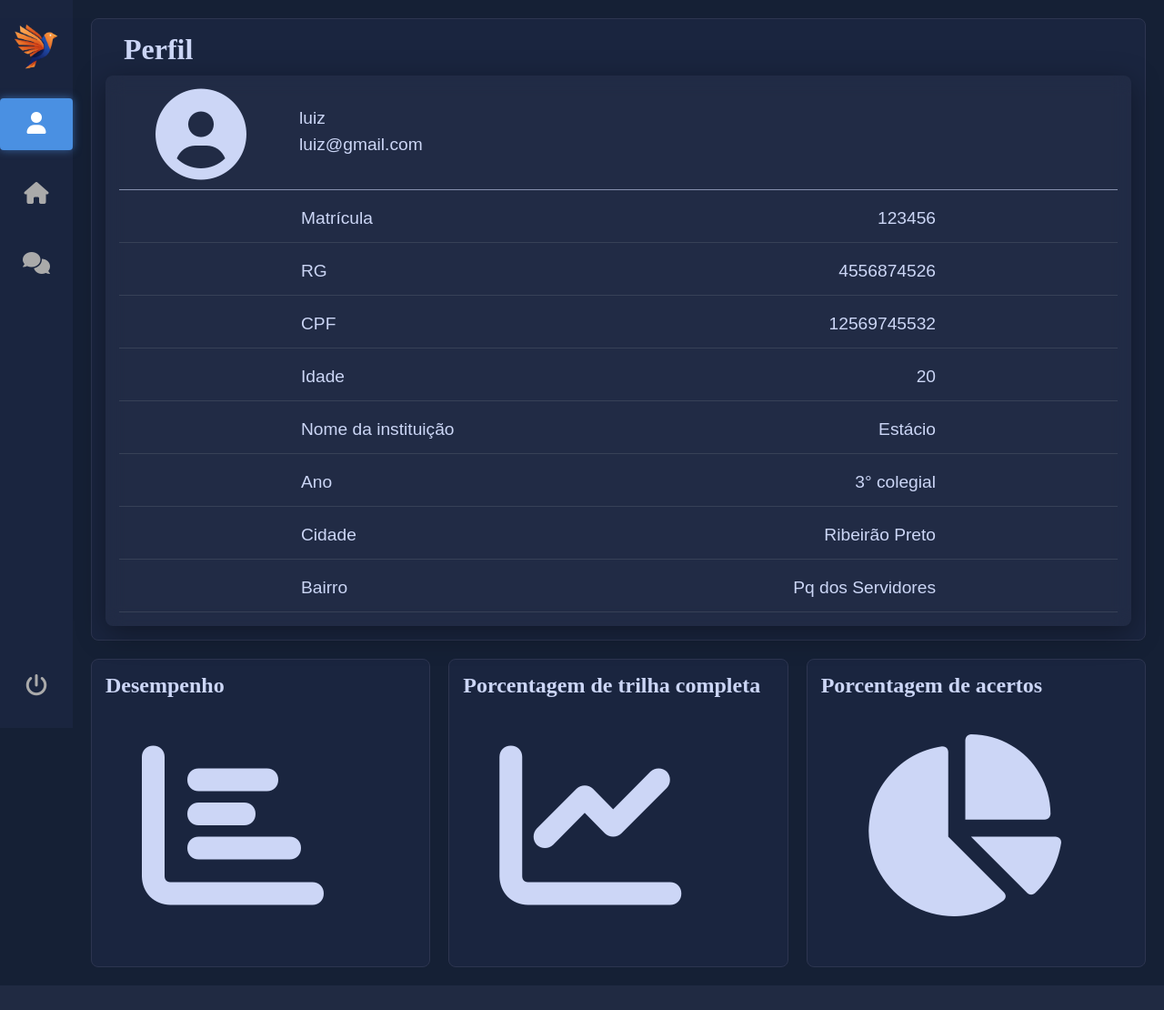
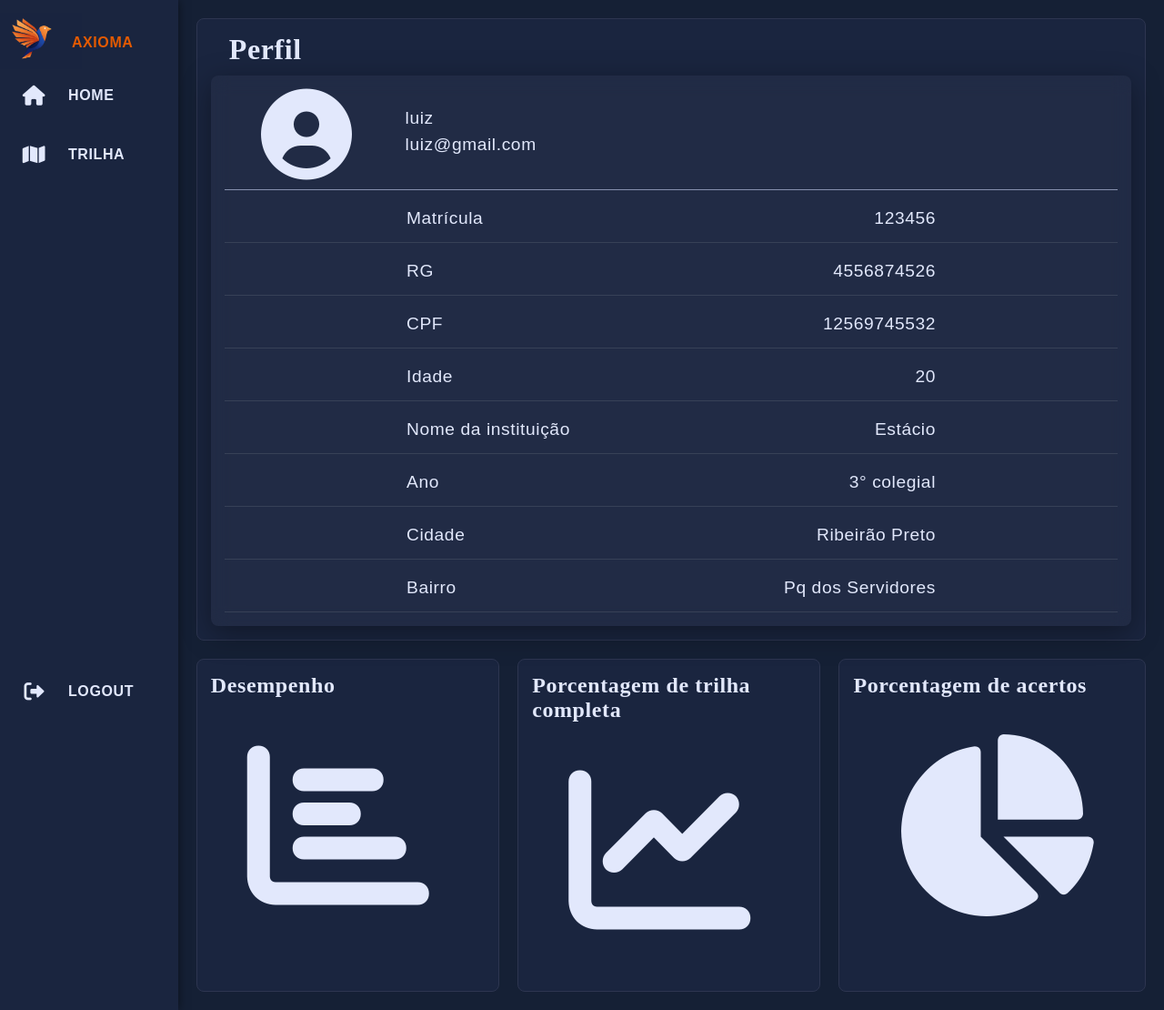
Before and after one commit to lfmds/Projeto-Claro-Educacao, a Flask app: page /perfil in a window 1280 px wide. Shown: the whole page at 91% size. Before the commit the page ends 1083 px from the top, so only its background shows below. Run offline with Flask 3, Linux system fonts and the light colour scheme; a user stored in the database is signed in.

Commit message:
Alteração na sidebar tela de perfil

```diff
--- a/app/tela_perfil/static/css/perfil.css
+++ b/app/tela_perfil/static/css/perfil.css
@@ -1,12 +1,4 @@
 @import url('https://cdnjs.cloudflare.com/ajax/libs/font-awesome/6.0.0-beta3/css/all.min.css');
-
-/* Variáveis de cor para a Sidebar (AZUL MAIS ESCURO) */
-:root {
-    --fundo-sidebar: #1A253F; /* Azul ainda mais Escuro */
-    --cor-icone-inativo: #AAA; /* Cinza claro para ícones inativos */
-    --cor-destaque: #4A90E2; /* Azul Vibrante para o destaque */
-    --largura-sidebar: 80px; /* Largura da barra lateral */
-}
 
 * {
     margin: 0;
@@ -16,7 +8,9 @@
 
 body {
     background-color: #152035;
-    color: #ccd6f6;
+    color: #e2e8fc;
+
+    letter-spacing: 0.6px;
     /* Configura o body para usar flexbox e garantir a altura total */
     display: flex;
     min-height: 100vh;
@@ -26,145 +20,155 @@ body {
 /* Estilos da Sidebar Vertical */
 /* ------------------------------------------- */
 .sidebar {
-    width: var(--largura-sidebar);
-    height: 100vh;
-    background-color: var(--fundo-sidebar);
-    position: fixed; /* FIXA a barra lateral na tela */
-    top: 0;
-    left: 0;
-    padding-top: 20px;
-    z-index: 1000;
-    box-shadow: #ccd6f6;
-    /* MODIFICAÇÃO: Usamos flexbox para posicionar o nav-item do logout no final */
-    display: flex;
-    flex-direction: column;
+    width: 72px; /* Largura inicial */
+    min-height: 100vh;/* Garante que preencha a altura mínima da viewport */
+    z-index: 1;
+    background: #1A253F;
+    overflow: hidden;
+    transition: 0.6s ease;
+    box-shadow: 0 0 10px rgba(0, 0, 0, 0.5);
 }
 
-/* Estilização para a sua logo */
-.sidebar-logo {
-    width: 120px;
-    position: relative;
-    left: 50%;
-    transform: translateX(-50%);
-    height: auto;
-    display: block;
-    margin-top: 0;
-    margin-bottom: 10px;
+.sidebar:hover{
+    width: 200px;
+    transition: 0.6s ease;
+
 }
 
-.sidebar-nav {
-    /* MODIFICAÇÃO: O nav-item deve ocupar o espaço restante (push) */
-    flex-grow: 1;
+.logo-container {
     display: flex;
-    flex-direction: column;
+    align-items: center; /* **MANTÉM O ALINHAMENTO VERTICAL** */
+    height: 70px;
 }
 
-.sidebar-nav ul {
-    list-style: none;
-    padding: 0;
-    margin: 0;
-    /* MODIFICAÇÃO: Ocupa todo o espaço e usa flexbox para justificar o conteúdo */
-    flex-grow: 1;
-    display: flex;
-    flex-direction: column;
-    justify-content: flex-start; /* Itens normais no topo */
+.sidebar-logo{
+    position: static;
+    width: 110px; /* Tamanho da logo reduzido */
+    padding-top: 20px;
+    object-fit: contain; /* Garante que a imagem caiba sem distorção */
+    transform: translateX(-18%);
 }
 
-.nav-item {
-    margin: 10px 0;
+.text-logo{
+    font-family: "Poppins", sans-serif;
+    color: #E35A01;
     position: relative;
+    display: flex;
+    font-size: 16px;
+    text-transform: uppercase;
+    letter-spacing: 0.6px;
+    font-weight: 900;
+    transform: translate(-46%, 12px);
 }
 
-/* NOVO: A Lógica de posicionamento do botão de logout */
-.sidebar-nav ul li:last-child {
-    margin-top: auto; /* Empurra o último item (logout) para o final */
-    margin-bottom: 20px; /* Espaçamento da base da sidebar */
+.sidebar ul{
+    position: relative;
+    /* Mudar height para min-height para garantir que ele se estique */
+    min-height: 90vh;
+    padding-bottom: 70px;
 }
 
-/* REMOVIDO: A regra .fa-power-off que estava mal posicionada */
-/* REMOVIDO o código original:
-.fa-power-off{
-    position: fixed;
-    bottom: 0;
-    transform: translateX(-50%);
-    padding-bottom: 30px;
-}
-*/
-
-.nav-item a {
-    display: block;
-    text-align: center;
-    color: var(--cor-icone-inativo);
-    padding: 15px 0;
-    font-size: 24px;
-    text-decoration: none;
-    transition: color 0.2s;
+.sidebar ul li{
+    list-style: none;
+    margin: 5px 0;
 }
 
-/* NOVO: Estilização do formulário e botão de logout */
-.logout-form {
+.sidebar ul li:hover{
+    background: #2D2D2D;
+    border-left: 4px solid #F7931E;
+}
+
+.sidebar ul li a{
+    position: relative;
     display: flex;
-    height: 100%;
+    white-space: nowrap;
+    text-decoration: none;
+    color: #e2e8fc
+}
+
+/* MODIFICAÇÃO AQUI: Ajuste do last-child para dar um pequeno padding bottom */
+.sidebar ul li:last-child{
+    position: absolute;
+    bottom: 0px;
     width: 100%;
 }
 
-.icon-button {
-    /* Reseta a aparência de botão */
+.sidebar ul li form .logout-button-container {
+    position: relative;
+    display: flex; /* Mantém o display flex para alinhar .icone e .text */
+    white-space: nowrap;
+    text-decoration: none;
+    color: #e2e8fc;
+
+    /* Remove a decoração padrão do botão: */
     background: none;
     border: none;
+    padding: 0;
     cursor: pointer;
-    padding: 15px 0; /* O mesmo padding do .nav-item a */
-    margin: 0;
 
-    /* Copia as propriedades de texto/cor do link */
-    color: var(--cor-icone-inativo);
-    font-size: 24px;
-    text-decoration: none;
-    transition: color 0.2s;
+    /* Garante que o botão tenha o mesmo tamanho dos links */
+    width: 100%;
+    min-width: 75px;
+    height: 60px;
+    font-size: 22px;
+}
 
-    /* Centraliza o ícone dentro do botão */
+.sidebar ul li a .icone, .sidebar ul li form .logout-button-container .icone{
+    /* NOVO SELETOR ADICIONADO */
+    position: relative;
+    display: flex;
+    justify-content: center;
+    align-items: center;
+    min-width: 75px;
+    height: 60px;
+    font-size: 22px;
+}
+
+.sidebar ul li a .text,.sidebar ul li form .logout-button-container .text{ /* NOVO SELETOR ADICIONADO */
+    font-family: "Poppins", sans-serif;
+    position: relative;
     display: flex;
     align-items: center;
-    justify-content: center;
-    width: 100%;
+    height: 60px;
+    font-size: 16px;
+    text-transform: uppercase;
+    letter-spacing: 0.6px;
+    font-weight: 550;
 }
 
-/* NOVO: Efeito ao passar o mouse no botão */
-.icon-button:hover {
-    color: white; /* Cor do hover igual ao link */
+.sidebar ul li a .icone{
+    position: relative;
+    display: flex;
+    justify-content: center;
+    align-items: center;
+    min-width: 75px;
+    height: 60px;
+    font-size: 22px;
+}
+
+.sidebar ul li a .text{
+    font-family: "Poppins", sans-serif;
+    position: relative;
+    display: flex;
+    align-items: center;
+    height: 60px;
+    font-size: 16px;
+    text-transform: uppercase;
+    letter-spacing: 0.6px;
+    font-weight: 550;
+}
+
+/* ------------------------------------------- */
+/* Desloca o Conteúdo Principal (CORREÇÃO APLICADA) */
+/* ------------------------------------------- */
+.main-content {
+    flex-grow: 1;
 }
 
 
-/* Efeito de destaque (o retângulo azul) */
-.nav-item.active {
-    background-color: var(--cor-destaque);
-    border-radius: 4px;
-    box-shadow: 0 0 10px rgba(74, 144, 226, 0.6);
-}
-
-/* Cor do ícone no estado ativo */
-.nav-item.active a,
-.nav-item.active .icon-button { /* Aplica o branco tanto ao link quanto ao botão */
-    color: white;
-}
-
-/* Efeito ao passar o mouse */
-.nav-item a:hover:not(.active a) {
-    color: white;
-}
-
 /* ------------------------------------------- */
-/* Desloca o Conteúdo Principal */
+/* Estilos do Dashboard e Conteúdo */
 /* ------------------------------------------- */
-.main-content {
-    margin-left: var(--largura-sidebar);
-    flex-grow: 1;
-}
-
-/* ------------------------------------------- */
-/* Estilos dos Painéis e Layouts (Nenhuma alteração aqui) */
-/* ------------------------------------------- */
-
 .dashboard-container1{
     display: flex;
     width: 100%;
--- a/app/tela_perfil/templates/perfil.html
+++ b/app/tela_perfil/templates/perfil.html
@@ -1,5 +1,6 @@
 <!DOCTYPE html>
 <html lang="en">
+
 <head>
     <meta charset="UTF-8">
     <meta name="viewport" content="width=device-width, initial-scale=1.0">
@@ -10,38 +11,37 @@
 
     <div class="sidebar">
 
+        <div class="logo-container">
             <img src="{{ url_for('perfil.static', filename='css/logo_axioma.webp') }}" class="sidebar-logo">
+            <span class="text-logo">Axioma</span>
+        </div>
 
-    <nav class="sidebar-nav">
         <ul>
-            <li class="nav-item active">
-                <a href="#">
-                    <i class="fas fa-user"></i>
+            <li>
+                <a href="{{ url_for('trilha.telatrilha') }}">
+                    <span class="icone"><i class="fas fa-house"></i></span>
+                    <span class="text">Home</span>
                 </a>
             </li>
 
-            <li class="nav-item">
-                <a href="{{ url_for('trilha.telatrilha') }}">
-                    <i class="fas fa-home"></i>
+            <li>
+                <a href="{{ url_for('forum.forum_page') }}">
+                    <span class="icone"><i class="fas fa-map"></i></span>
+                    <span class="text">Trilha</span>
                 </a>
             </li>
 
-            <li class="nav-item">
-                <a href="{{ url_for('forum.forum_page') }}">
-                    <i class="fa-solid fa-comments"></i>
-                </a>
-            </li>
-
-            <li class="nav-item">
-                <form method="POST" action="{{ url_for('perfil.perfil_page') }}" class="logout-form">
-                    <button type="submit" name="action" value="logout" class="icon-button">
-                        <i class="fa-solid fa-power-off"></i>
+            <li>
+                <form method="POST" action="{{ url_for('perfil.perfil_page') }}">
+                    <button type="submit" name="action" value="logout" class="logout-button-container">
+                        <span class="icone"><i class="fa-solid fa-right-from-bracket"></i></span>
+                        <span class="text">Logout</span>
                     </button>
                 </form>
             </li>
         </ul>
-    </nav>
     </div>
+
 
     <div class="main-content">
         <div class="dashboard-container1">
@@ -53,7 +53,8 @@
                         <div class="header-perfil">
                             <i class="fas fa-user-circle perfil-icone"></i>
                             <div class="info-header-perfil">
-                            <p>{{ user.username }}</p> <p>{{ user.email }}</p>
+                                <p>{{ user.username }}</p>
+                                <p>{{ user.email }}</p>
                             </div>
                         </div>
 
@@ -125,4 +126,5 @@
     </div>
 
 </body>
+
 </html>
```
Lines whose indentation alone changed are shown as unchanged.
